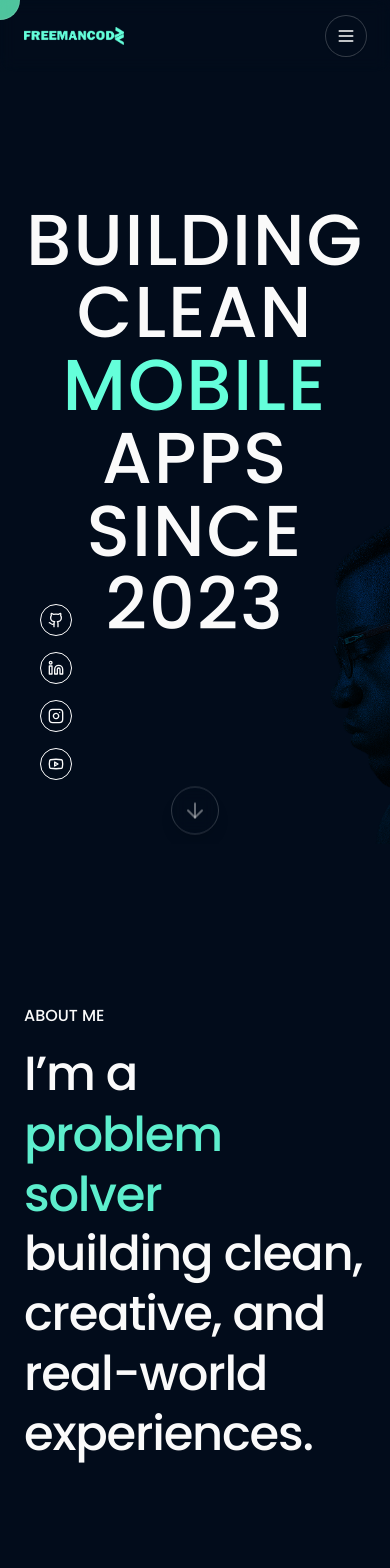
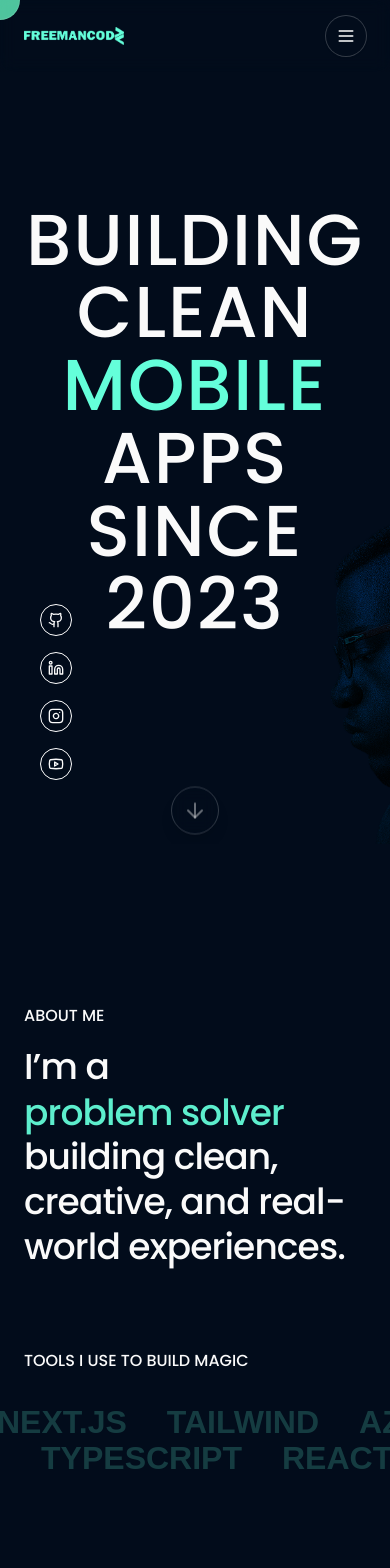
Before and after one commit to Freeman-md/freemancodz-v2, a Next.js app: page / in a window 390 px wide. Shown: the top 1568 px of the page. After the commit the page ends 1476 px from the top, so only its background shows below. Built offline with nearby package versions, Linux system fonts and the light colour scheme; a web font is replaced by a local one.

Commit message:
Update About and TechStackMarquee components for improved layout and spacing

```diff
--- a/src/components/home/About.tsx
+++ b/src/components/home/About.tsx
@@ -26,7 +26,7 @@ export default function About() {
     <section id="about" className="bg-secondary-light">
       <div
         ref={ref}
-        className="container py-40 space-y-4"
+        className="container py-40 pb-20 space-y-4"
       >
         <motion.h2
           initial={{ opacity: 0, y: 20 }}
@@ -41,7 +41,7 @@ export default function About() {
           initial={{ opacity: 0, y: 40 }}
           animate={isInView ? { opacity: 1, y: 0 } : {}}
           transition={{ delay: 0.3, duration: 0.7 }}
-          className="space-y-6 text-5xl sm:text-6xl font-medium leading-tight tracking-tight"
+          className="space-y-6 text-4xl sm:text-6xl font-medium leading-tight tracking-tight"
         >
           <p>
             I’m a{" "}
--- a/src/components/home/TechStackMarquee.tsx
+++ b/src/components/home/TechStackMarquee.tsx
@@ -48,7 +48,7 @@ function ParallaxText({ children, baseVelocity = 100 }: ParallaxProps) {
   });
 
   return (
-    <div className="overflow-hidden whitespace-nowrap parallax -my-4">
+    <div className="overflow-hidden whitespace-nowrap parallax my-0 sm:-my-4">
       <motion.div
         className="scroller flex gap-x-10 text-4xl font-semibold"
         style={{ x }}
@@ -76,12 +76,12 @@ export default function TechStackMarquee() {
 
   return (
     <section id="tools" className="bg-secondary-light">
-      <div ref={ref} className="py-5 space-y-4">
+      <div ref={ref} className="space-y-4">
         <motion.h2
           initial={{ opacity: 0, y: 20 }}
           animate={isInView ? { opacity: 1, y: 0 } : {}}
           transition={{ delay: 0.1, duration: 0.6 }}
-          className="uppercase text-base font-medium container mb-16"
+          className="uppercase text-base font-medium container mb-8 sm:mb-16"
         >
           Tools I Use To Build Magic
         </motion.h2>
```
